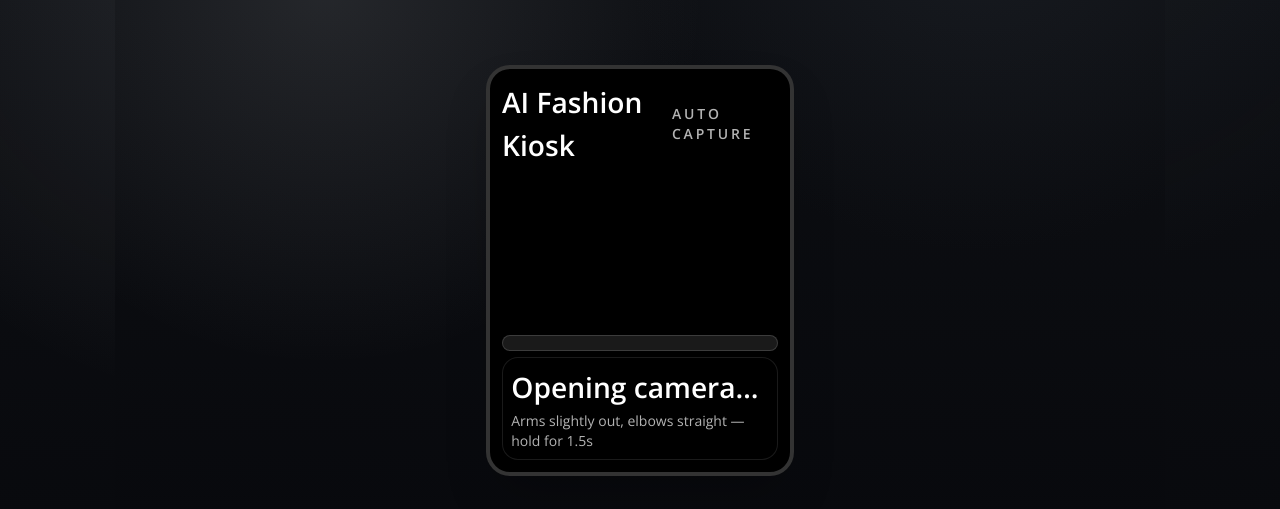
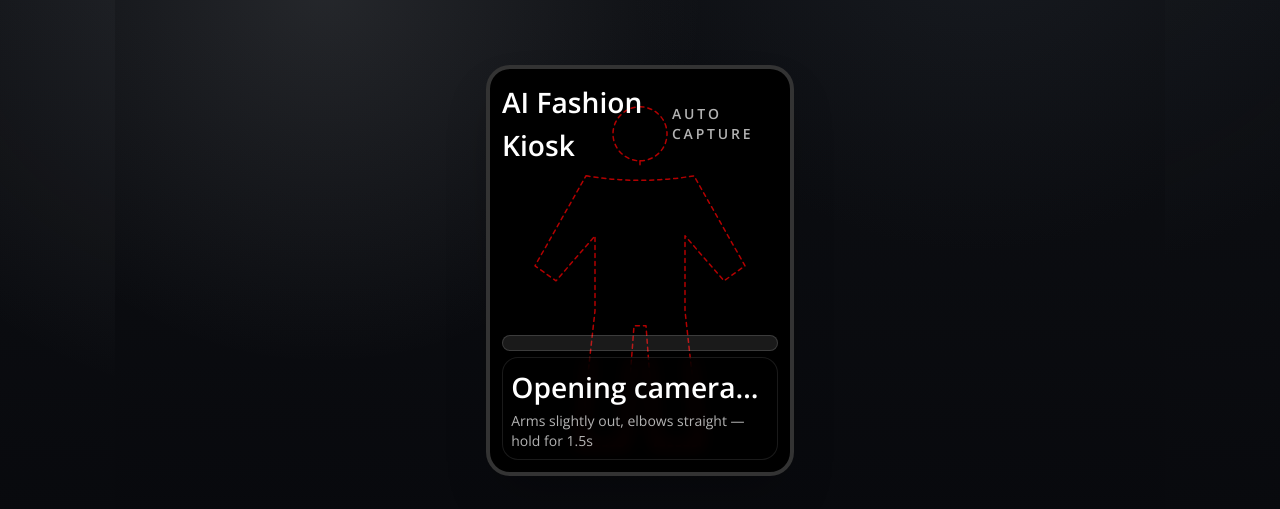
Before and after one commit to salahudeenofficial/kiosk, a React (Vite) app: page /capture in a window 1280 px wide. Shown: the part 225-734 px from the top of the page. Built offline with nearby package versions, Linux system fonts and the light colour scheme; no server answers.

Commit message:
dottet siloutte overlay validation

```diff
--- a/src/components/Camera/AutoCamera.tsx
+++ b/src/components/Camera/AutoCamera.tsx
@@ -5,6 +5,7 @@ import { captureFrameToDataUrl } from '../../utils/imageUtils'
 import { CaptureOverlay } from './CaptureOverlay'
 import { PoseDetector } from './PoseDetector'
 import PoseValidator from './PoseValidator'
+import { SilhouetteOverlay } from './SilhouetteOverlay'
 
 // Camera zoom level (1.0 = no zoom, 2.0 = 2x zoom, etc.)
 // Adjust this value to control camera zoom
@@ -23,6 +24,7 @@ const AutoCamera = () => {
   const [countdown, setCountdown] = useState<number | null>(null)
   const [_canStartCapture, setCanStartCapture] = useState(false)
   const [_actualResolution, setActualResolution] = useState<string>('')
+  const [isPoseValid, setIsPoseValid] = useState<boolean>(false)
   const [_zoomInfo, setZoomInfo] = useState<string>('')
   const navigate = useNavigate()
   const setUserImage = useKioskStore((state) => state.setUserImage)
@@ -178,6 +180,9 @@ const AutoCamera = () => {
           videoRef.current,
           performance.now(),
         )
+        // Update pose validity state for silhouette color
+        setIsPoseValid(isAPose)
+
         const { stable, progress: poseProgress } =
           validatorRef.current.updatePose(isAPose)
         setProgress(poseProgress)
@@ -251,6 +256,7 @@ const AutoCamera = () => {
           muted
         />
         <canvas ref={canvasRef} className="hidden" />
+        <SilhouetteOverlay isValid={isPoseValid} />
         <CaptureOverlay
           status={countdown !== null ? `${countdown}` : status}
           progress={countdown !== null ? (5 - (countdown || 0)) / 5 : progress}
--- /dev/null
+++ b/src/components/Camera/SilhouetteOverlay.tsx
@@ -0,0 +1,69 @@
+
+
+type SilhouetteOverlayProps = {
+    isValid: boolean
+}
+
+export const SilhouetteOverlay = ({ isValid }: SilhouetteOverlayProps) => {
+    // Green (valid), Red (invalid/default)
+    const strokeColor = isValid ? '#00FF00' : '#FF0000'
+
+    // Dotted line style
+    const strokeDasharray = "4 4"
+
+    return (
+        <div className="absolute inset-0 pointer-events-none flex items-center justify-center opacity-70">
+            <svg
+                viewBox="0 0 100 133"
+                preserveAspectRatio="xMidYMid meet"
+                className="w-full h-full"
+                style={{ filter: 'drop-shadow(0px 0px 4px rgba(0,0,0,0.5))' }}
+            >
+                {/*
+          A-Pose Silhouette Path
+          Designed to be inclusive (wide enough for various body types)
+          Head centered at 50, ~15
+          Shoulders broad
+          Arms slightly out (A-pose)
+          Legs apart
+        */}
+                <path
+                    d="
+            M 50 12
+            A 9 9 0 1 1 50 30
+            A 9 9 0 1 1 50 12
+            M 50 30
+            L 50 32
+
+            M 32 35
+            Q 50 38 68 35
+            L 85 65
+            L 78 70
+            L 65 55
+            L 65 80
+            L 70 125
+            L 55 125
+            L 52 85
+            L 48 85
+            L 45 125
+            L 30 125
+            L 35 80
+            L 35 55
+            L 22 70
+            L 15 65
+            L 32 35
+          "
+                    fill="none"
+                    stroke={strokeColor}
+                    strokeWidth="1.5"
+                    strokeDasharray={strokeDasharray}
+                    strokeLinecap="round"
+                    strokeLinejoin="round"
+                    vectorEffect="non-scaling-stroke"
+                />
+
+                {/* Optional: Add some guide lines or markers if needed, but keeping it simple for now */}
+            </svg>
+        </div>
+    )
+}
```
